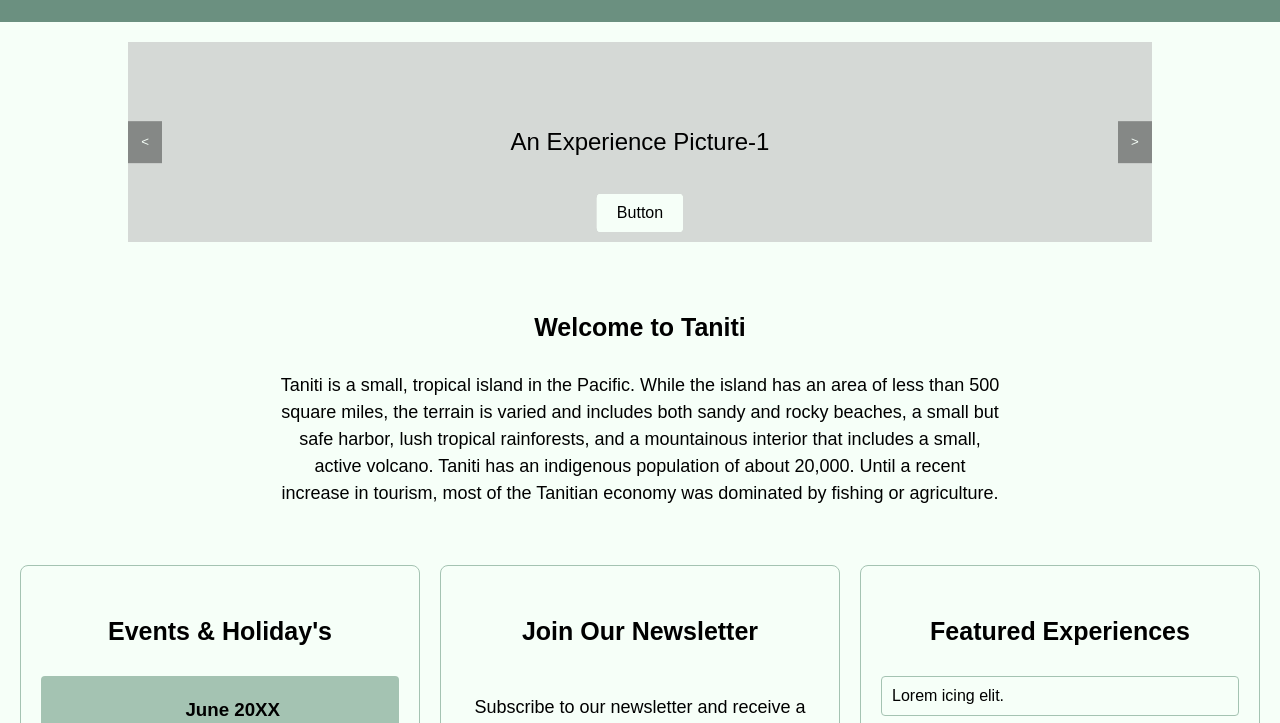
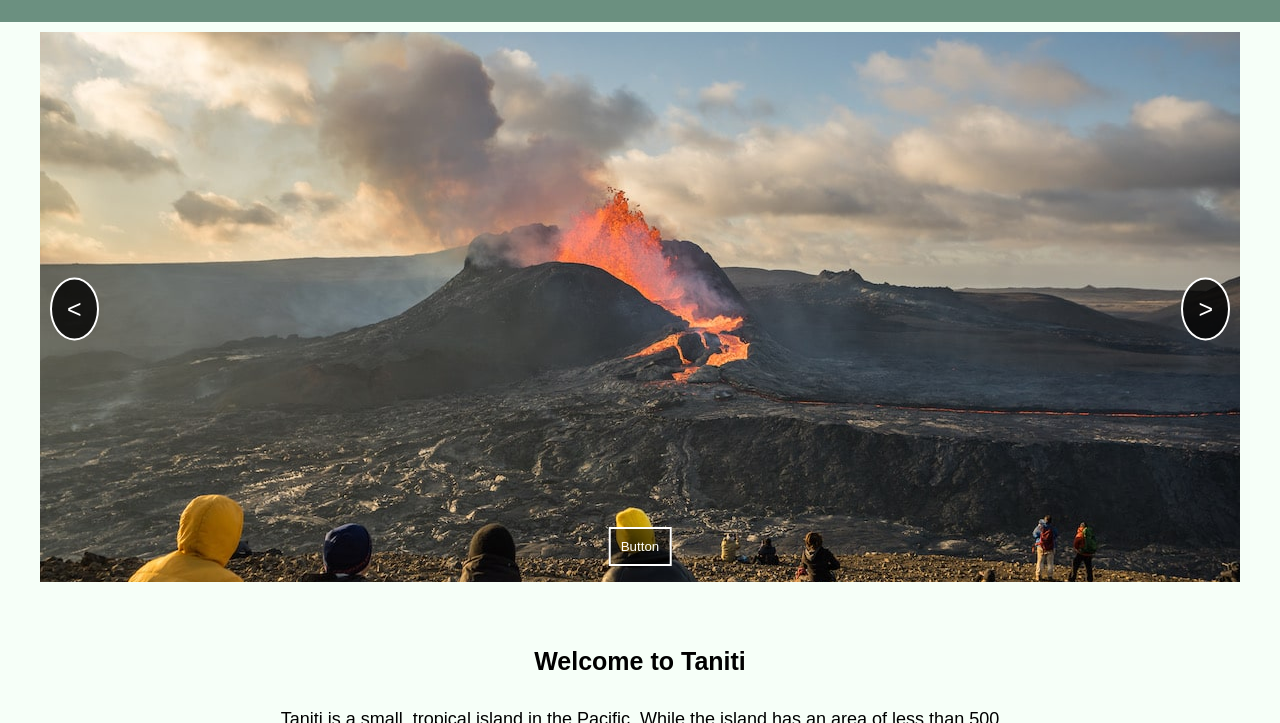
Before and after one commit to Wonder3r/Wonder3r.github.io, a plain HTML site: page index.html in a window 1280 px wide. Shown: the part 74-797 px from the top of the page. Drawn offline with Linux system fonts and the light colour scheme.

Commit message:
Feedback Revisions
Edited the main page with the feedback provided for task 1.

```diff
--- a/index.html
+++ b/index.html
@@ -43,31 +43,19 @@
             <button type="button" class="arrow left-arrow" onclick="plusSlides(-1)">&lt;</button>
             <div class="picture-container">
                 <div class="picture">
-                    An Experience Picture-1
+                    <img class="size-picture" src="/img/volcano.jpg" alt="Picture of an active volcano">
                     <button type="button" class="picture-button">Button</button>
                 </div>
                 <div class="picture">
-                    An Experience Picture-2
+                    <img class="size-picture" src="/img/rainforest-hike.webp" alt="Picture of a mossy Rainforest">
                     <button type="button" class="picture-button">Button</button>
                 </div>
                 <div class="picture">
-                    An Experience Picture-3
+                    <img class="size-picture" src="/img/snorkeling.jpg" alt="Picture of 2 individuals snorkeling">
                     <button type="button" class="picture-button">Button</button>
                 </div>
                 <div class="picture">
-                    An Experience Picture-4
-                    <button type="button" class="picture-button">Button</button>
-                </div>
-                <div class="picture">
-                    An Experience Picture-5
-                    <button type="button" class="picture-button">Button</button>
-                </div>
-                <div class="picture">
-                    An Experience Picture-6
-                    <button type="button" class="picture-button">Button</button>
-                </div>
-                <div class="picture">
-                    An Experience Picture-7
+                    <img class="size-picture" src="/img/helicopter.jpg" alt="Picture of a helicopter">
                     <button type="button" class="picture-button">Button</button>
                 </div>
             </div>
@@ -144,12 +132,11 @@
             <div class="featured-experiences">
                 <h2>Featured Experiences</h2>
                 <ul>
-                    <li>Lorem icing elit.</li>
-                    <li>Quisque congud lobortis ante laoreet.</li>
-                    <li>Fusce id magutpat ac eget libero.</li>
-                    <li>Nunc sagi pharetra.</li>
-                    <li>Aenean egefficitur ac eget turpis.</li>
-                    <li>Integenatis venenatis.</li>
+                    <li>Visit Taniti's Active Volcano</li>
+                    <li>Take a Rainforest Hike</li>
+                    <li>Go Snorkeling</li>
+                    <li>Take a Helicopter Ride</li>
+                    <li>Zip-line in the Rainforest</li>
                 </ul>
             </div>
         </section>
--- a/styles.css
+++ b/styles.css
@@ -90,67 +90,73 @@ main {
 
 .picture-slider {
     position: relative;
-    align-items: center;
-    justify-content: center;
-    max-width: 80%;
-    margin: 20px auto;
+    width: 100%;
+    max-width: 1200px;
+    margin: 0 auto;
     overflow: hidden;
-    white-space: nowrap;
+    padding: 10px 0px;
 }
 
 .picture-container {
     display: flex;
-    transition: transform 0.8s ease-in-out;
+    transition: transform 0.5s ease-in-out;
 }
 
 .picture {
     min-width: 100%;
     box-sizing: border-box;
-    background: rgba(190, 190, 190, 0.582);
-    text-align: center;
-    align-items: center;
-    justify-content: center;
-    line-height: 200px;
-    font-size: 1.5em;
+    position: relative;
 }
 
-.picture-button {
-    position: absolute;
-    bottom: 10px;
-    left: 50%;
-    transform: translateX(-50%);
-    background-color: #F6FFF8;
-    border: none;
-    font-size: 16px;
-    padding: 10px 20px;
-    border-radius: 4px;
-    cursor: pointer;
-    opacity: pointer;
-    opacity: 1;
-}
-
-.picture-button:hover {
-    background-color: #A4C3B2;
+.size-picture {
+    width: 100%;
+    height: auto;
+    max-height: 550px;
+    object-fit: cover;
 }
 
 .arrow {
     position: absolute;
     top: 50%;
     transform: translateY(-50%);
-    background-color: rgba(0, 0, 0, 0.377);
-    color: #F6FFF8;
-    border: none;
-    padding: 1em;
+    background-color: rgba(0, 0, 0, 0.795);
+    color: white;
+    border: 2px solid white;
+    padding: 15px;
+    font-size: 25px;
     cursor: pointer;
+    z-index: 1;
+    border-radius: 50%;
+    transition: background-color 0.3s, transform 0.3s;
+}
+
+.arrow:hover {
+    background-color: rgba(255, 255, 255, 0.815);
+    color: black;
+    transform: translateY(-50%) scale(1.1);
 }
 
 .left-arrow {
-    left: 0;
+    left: 10px;
 }
 
 .right-arrow {
-    right: 0;
+    right: 10px;
 }
+
+.picture-button {
+    position: absolute;
+    bottom: 20px;
+    left: 50%;
+    transform: translateX(-50%);
+    background-color: rgba(0, 0, 0, 0.5);
+    color: white;
+    border: none;
+    padding: 10px;
+    cursor: pointer;
+    border: 2px solid white;
+}
+
 
 .welcome-section {
     text-align: center;
```
Also changed, not shown: img/helicopter.jpg (added), img/rainforest-hike.webp (added), img/snorkeling.jpg (added), img/volcano.jpg (added).
